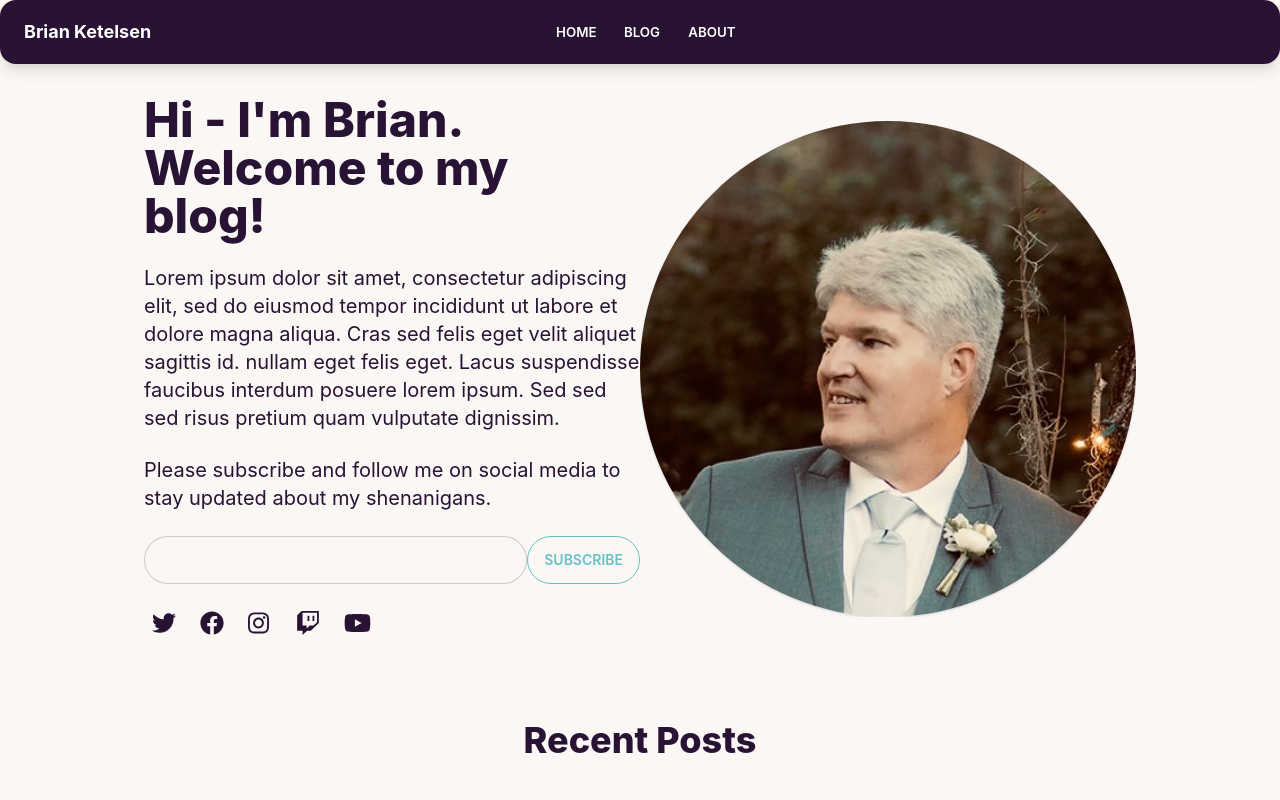
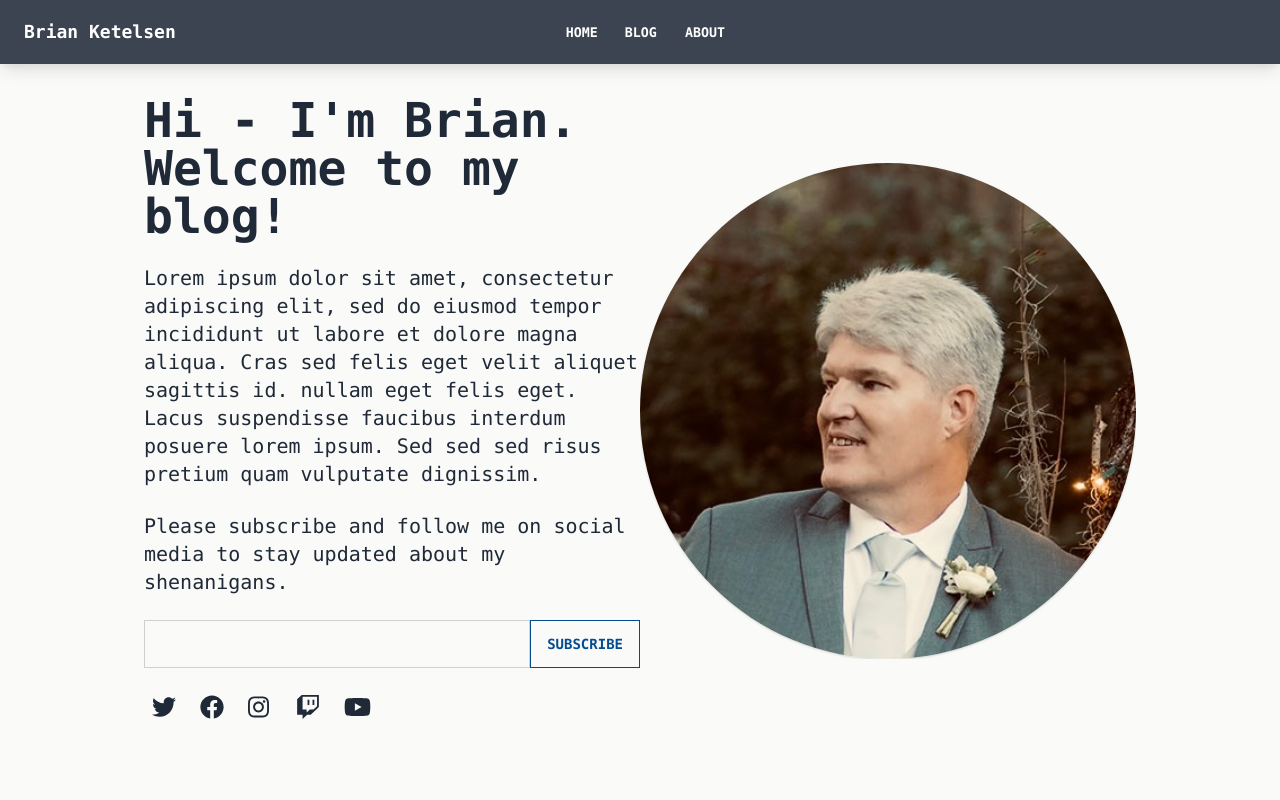
Before and after one commit to bketelsen/nextblog, a Next.js app: page / in a window 1280 px wide. Shown: the top 800 px of the page. Built offline with nearby package versions, Linux system fonts and the light colour scheme; no server answers; what @tailwindcss/typography would draw is missing.

Commit message:
now it's more punk

```diff
--- a/tailwind.config.js
+++ b/tailwind.config.js
@@ -6,7 +6,39 @@ module.exports = {
   purge: ['./pages/**/*.js', './components/**/*.js', './layouts/**/*.js', './lib/**/*.js'],
   darkMode: 'class',
   daisyui: {
-    themes: ['cupcake', 'dark'],
+    themes: [
+      {
+        light: {
+          fontFamily:
+            'ui-monospace,SFMono-Regular,Menlo,Monaco,Consolas,Liberation Mono,Courier New,monospace',
+
+          primary: '#054a91',
+          'primary-focus': '#043362',
+          'primary-content': '#ffffff',
+          secondary: '#c52184',
+          'secondary-focus': '#9d1b69',
+          'secondary-content': '#ffffff',
+          accent: '#2ec4b6',
+          'accent-focus': '#239589',
+          'accent-content': '#ffffff',
+          neutral: '#3d4451',
+          'neutral-focus': '#2a2e37',
+          'neutral-content': '#ffffff',
+          'base-100': '#fafaf9',
+          'base-200': '#f9fafb',
+          'base-300': '#d1d5db',
+          'base-content': '#1f2937',
+          info: '#2094f3',
+          success: '#009485',
+          warning: '#ff9900',
+          error: '#ff5724',
+          '--rounded-box': '0',
+          '--rounded-btn': '0',
+          '--rounded-badge': '0',
+          '--tab-radius': '0',
+        },
+      },
+    ],
   },
   theme: {
     extend: {
```
